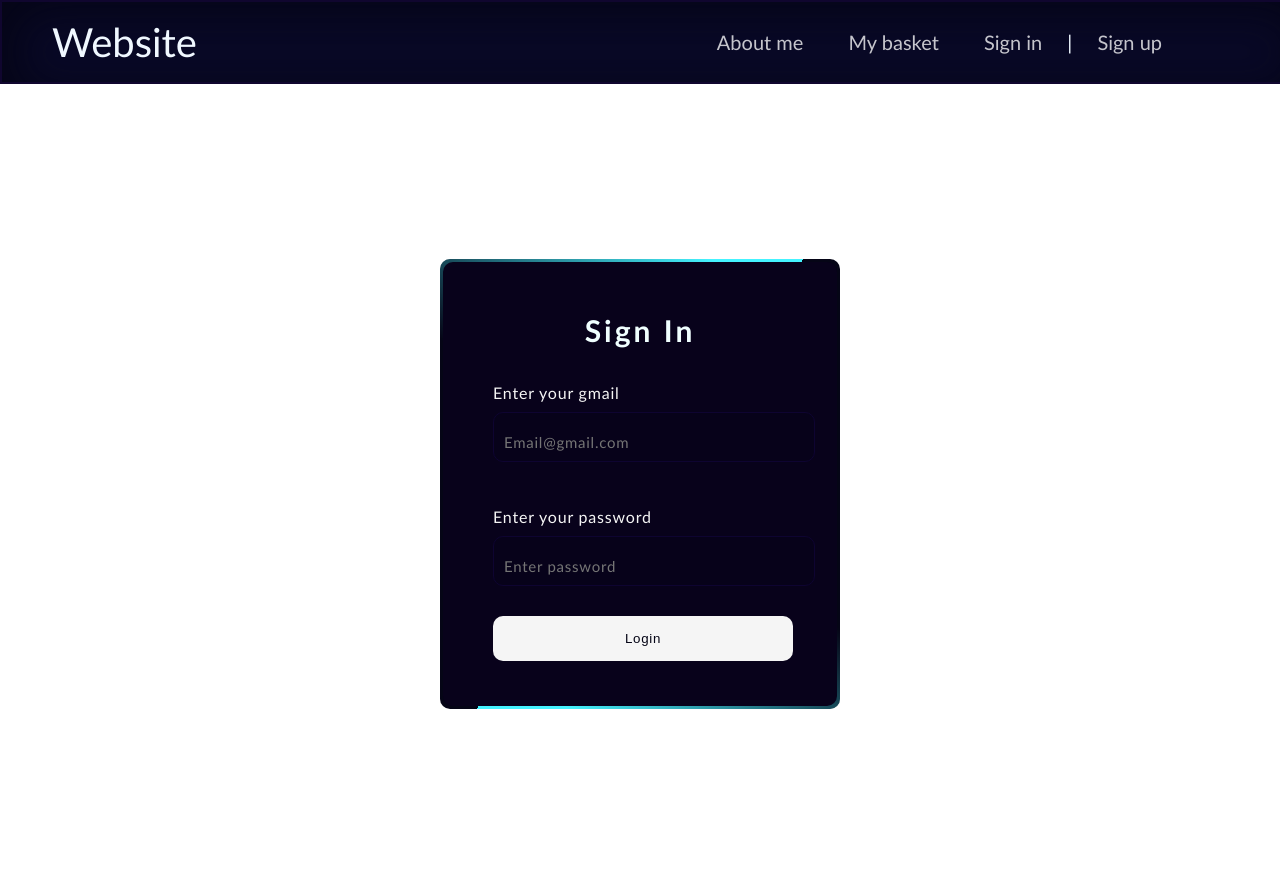
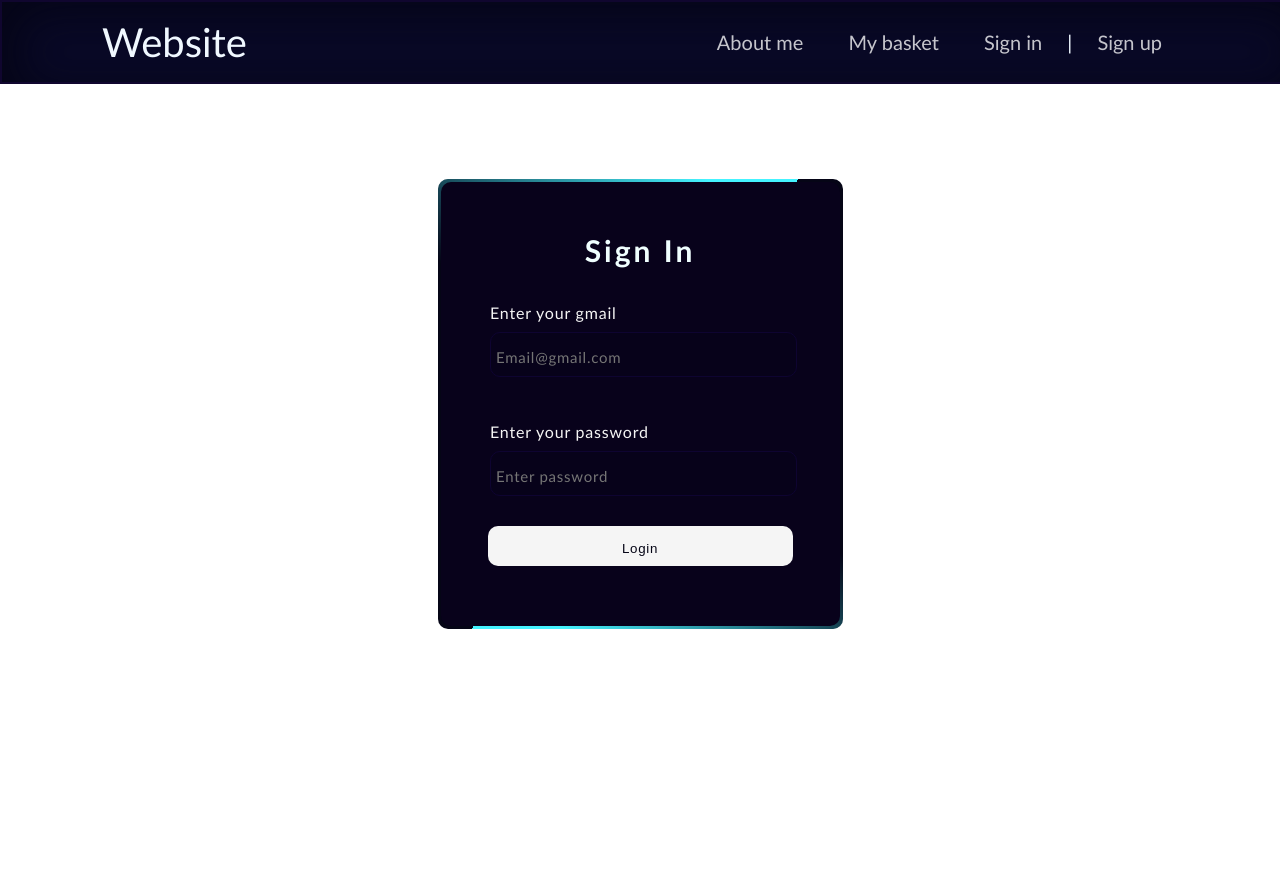
Before and after one commit to AlexandroMal/Website_OnlineStore, a Django app: page /login/ in a window 1280 px wide. After the commit the page ends 629 px from the top, so only its background shows below. Run offline with Django 4.2, Linux system fonts and the light colour scheme.

Commit message:
minor changes

```diff
--- a/webstore/static/webstore/css/style_login.css
+++ b/webstore/static/webstore/css/style_login.css
@@ -2,14 +2,14 @@
     display: flex;
     justify-content: center;
     align-items: center;
-    min-height: 100vh;
+    min-height: 80vh;
     background: white;
 }
 
 
 .log_box{
     position: relative;
-    width: 400px;
+    width: 405px;
     height: 450px;
     background-color: #050516;
     border-radius: 10px;
@@ -57,11 +57,12 @@
     background-color:#08021b;
     z-index: 10;
     border-radius: 10px;
-    padding: 50px 50px;
+    padding: 50px 45px;
     display: flex;
     flex-direction: column;
     color: whitesmoke;
     letter-spacing: 0.05em;
+    align-items: center ;
 }
 
 .form h2{
@@ -84,7 +85,7 @@
 .input_Box input{
     position: relative;
     width: 100%;
-    padding: 20px 10px 10px;
+    padding: 15px 0px 10px 5px;
     background-color: #08021b9d;
     border: 1px solid #0e0431;
     margin: 10px 0px;
@@ -101,10 +102,23 @@
     background: whitesmoke;
     letter-spacing: 0.05em;
     font-family:Arial, Helvetica, sans-serif;
-    padding: 15px 25px;
+    padding: 15px 5px 10px 5px;
     color:#050516;
     border-radius: 10px;
     margin-top: 20px;
-    width: 300px;
+    width: 305px;
+}
+
+.form input[type="submit"]:hover{
+    border:0;
+    outline: 0;
+    background: whitesmoke;
+    letter-spacing: 0.05em;
+    font-family:Arial, Helvetica, sans-serif;
+    padding: 15px 5px 10px 5px;
+    color:#050516;
+    border-radius: 10px;
+    margin-top: 20px;
+    width: 305px;
     cursor: pointer;
 }
--- a/webstore/static/webstore/css/styles.css
+++ b/webstore/static/webstore/css/styles.css
@@ -17,7 +17,7 @@ header{
 
 header .logo_menu{
     font-size: 40px;
-    margin: 0 50px;
+    margin: 0 100px;
 }
 
 
```
